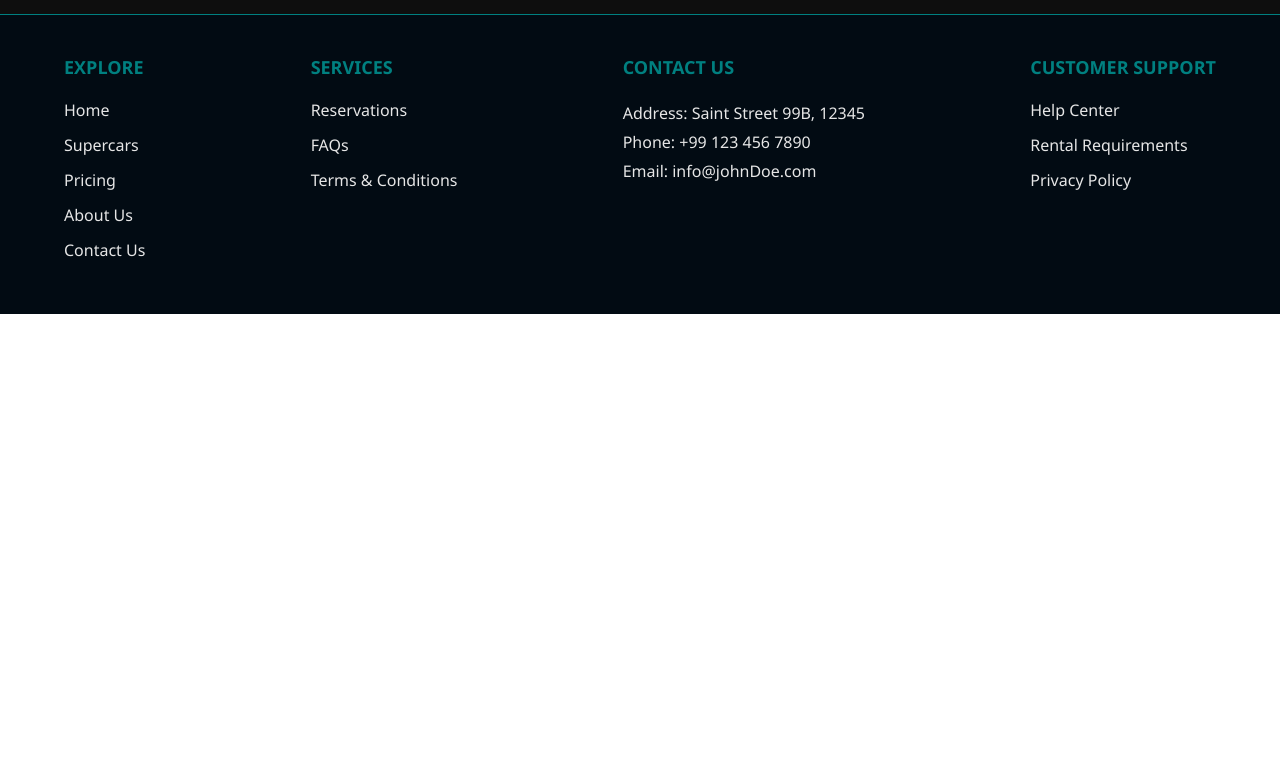
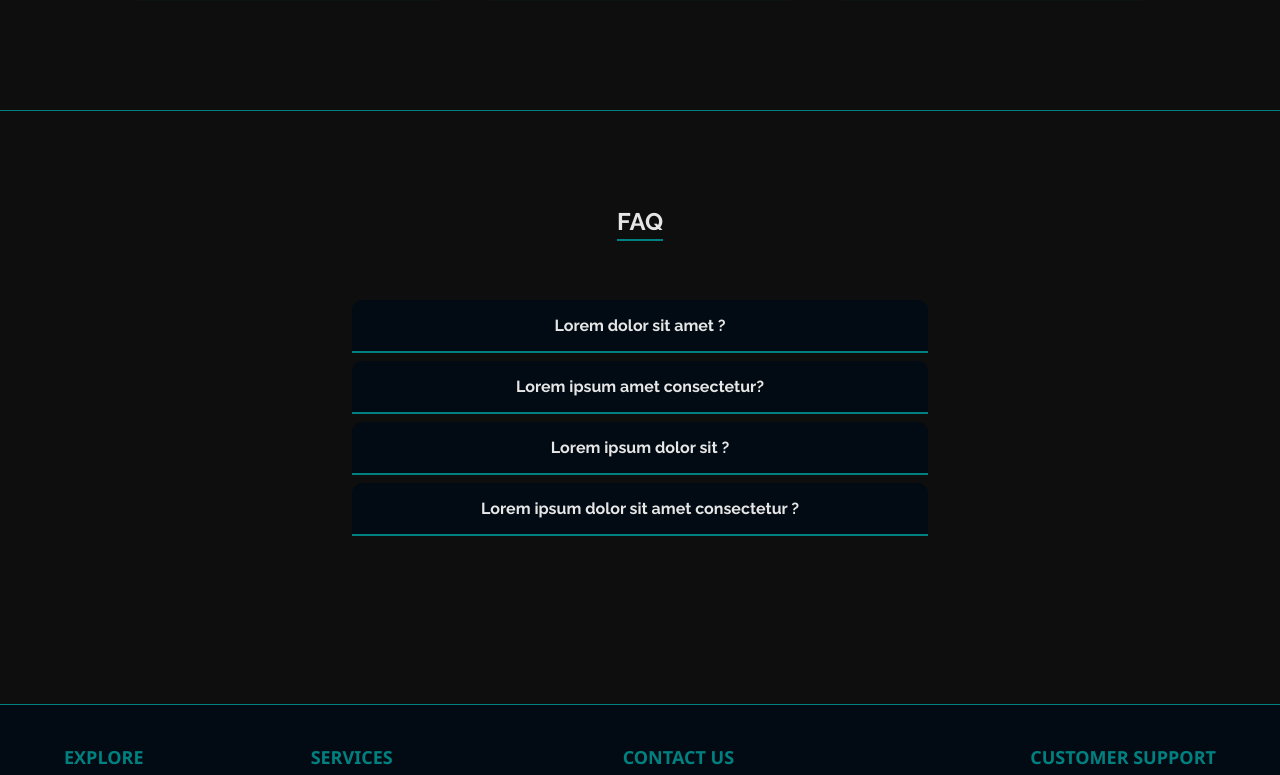
Before and after one commit to ddimkou/supercar-rent, a React (Vite) app: page / in a window 1280 px wide. Shown: the part 1525-2300 px from the top of the page. Before the commit the page ends 1839 px from the top, so only its background shows below. Built offline with nearby package versions, Linux system fonts and the light colour scheme.

Commit message:
FAQ comp

```diff
--- a/src/App.css
+++ b/src/App.css
@@ -18,6 +18,7 @@ body {
   margin: 0;
   padding: 0;
   box-sizing: border-box;
+  min-width: 0; /* https://www.youtube.com/watch?v=cH8VbLM1958&ab_channel=Theo-t3%E2%80%A4gg */
 }
 
 /* ---------------- */
@@ -167,24 +168,30 @@ header.header {
   }
 }
 
-/* --------------- */
-/*---- CHOOSe ---- */
-/* --------------- */
-.choose-us {
+/* --Home Components--  */
+.choose-us,
+.faq {
   min-height: 60svh;
   background-color: var(--primary-color);
   border-top: 1px solid var(--highlight-color);
   color: var(--text-color);
   text-align: center;
-  padding: 3em 0;
+  padding: 6em 0;
 }
-.choose-us h2 {
+.choose-us h2,
+.fag h2 {
   padding-bottom: 2em;
 }
-.choose-us h2 span {
+.choose-us h2 span,
+.faq h2 span {
   box-shadow: inset 0 -2px 0 0 var(--highlight-color);
   padding-bottom: 5px;
 }
+
+/* --------------- */
+/*---- CHOOSE ---- */
+/* --------------- */
+
 .choose-cards {
   display: flex;
   justify-content: center;
@@ -216,6 +223,52 @@ header.header {
   line-height: 1.4;
   letter-spacing: 0.1em;
 }
+
+/* ------------ */
+/*---- FAQ ---- */
+/* ------------ */
+
+.accordion {
+  padding: 2em;
+  max-width: 40em;
+  margin: 2em auto;
+}
+
+.accordion-header {
+  cursor: pointer;
+  padding: 1rem;
+  border-radius: 10px 10px 0 0;
+  background-color: var(--secondary-color);
+  color: var(--text-color);
+  border-bottom: 2px solid var(--highlight-color);
+  font-weight: 600;
+  transition: background-color 0.3s ease;
+}
+
+.accordion-header:hover {
+  background-color: var(--primary-hover);
+}
+.accordion-header:active {
+  background-color: var(--primary-hover);
+}
+
+.accordion-content {
+  padding: 1rem;
+  border-radius: 0 0 10px 10px;
+  background-color: var(--silver);
+  color: var(--secondary-color);
+  border-top: 1px solid var(--silver);
+  transition: max-height 0.3s ease-out;
+  padding-top: 1em;
+  font-weight: 500;
+  line-height: 1.3;
+  letter-spacing: 0.05em;
+}
+
+.accordion-item {
+  margin-bottom: 0.5rem;
+}
+
 /* ------------- */
 /*---- FOOTER ---- */
 /* ------------- */
--- /dev/null
+++ b/src/components/Accordion.jsx
@@ -0,0 +1,57 @@
+import { useState } from "react";
+
+const Accordion = () => {
+  const [openItemId, setOpenItemId] = useState(null);
+
+  const toggleItem = (itemId) => {
+    if (openItemId === itemId) {
+      setOpenItemId(null);
+    } else {
+      setOpenItemId(itemId);
+    }
+  };
+
+  const accordionItems = [
+    {
+      id: 1,
+      header: "Lorem  dolor sit amet ?",
+      content:
+        "Lorem ipsum dolor sit amet consectetur, adipisicing elit. Neque recusandae non qui tempora dignissimos temporibus animi at voluptatem consectetur perspiciatis. Quisquam!",
+    },
+    {
+      id: 2,
+      header: "Lorem ipsum amet consectetur?",
+      content:
+        "Lorem ipsum dolor sit amet consectetur adipisicing elit. Tenetur est excepturi ratione, similique fugiat, voluptas id nihil voluptates debitis quidem vel! Quaerat tenetur nihil numquam labore! Reiciendis quidem provident vero quia laboriosam esse architecto vel odio minus facilis, exercitationem nihil. Possimus eveniet quos perspiciatis aperiam.",
+    },
+    {
+      id: 3,
+      header: "Lorem ipsum dolor sit ?",
+      content:
+        "Lorem ipsum dolor sit amet consectetur adipisicing elit. Odio quae sint ipsum fugit! Aliquid?",
+    },
+    {
+      id: 4,
+      header: "Lorem ipsum dolor sit amet consectetur ?",
+      content:
+        "Lorem ipsum dolor sit, amet consectetur adipisicing elit. Neque ab ea ratione dolorem, nostrum molestias magnam quibusdam officiis quaerat, cupiditate aperiam delectus laboriosam quisquam? Praesentium quidem optio repudiandae, itaque velit sequi.",
+    },
+  ];
+
+  return (
+    <div className="accordion">
+      {accordionItems.map((item) => (
+        <div key={item.id} className="accordion-item">
+          <div className="accordion-header" onClick={() => toggleItem(item.id)}>
+            {item.header}
+          </div>
+          {openItemId === item.id && (
+            <div className="accordion-content">{item.content}</div>
+          )}
+        </div>
+      ))}
+    </div>
+  );
+};
+
+export default Accordion;
--- /dev/null
+++ b/src/components/Faq.jsx
@@ -0,0 +1,14 @@
+import Accordion from "./Accordion";
+
+const Faq = () => {
+  return (
+    <section className="faq">
+      <h2>
+        <span>FAQ</span>
+      </h2>
+      <Accordion />
+    </section>
+  );
+};
+
+export default Faq;
--- a/src/pages/Home.jsx
+++ b/src/pages/Home.jsx
@@ -1,10 +1,12 @@
 import Choose from "../components/Choose";
+import Faq from "../components/Faq";
 import Header from "../components/Header";
 const Home = () => {
   return (
     <>
       <Header />
       <Choose />
+      <Faq />
     </>
   );
 };
```
